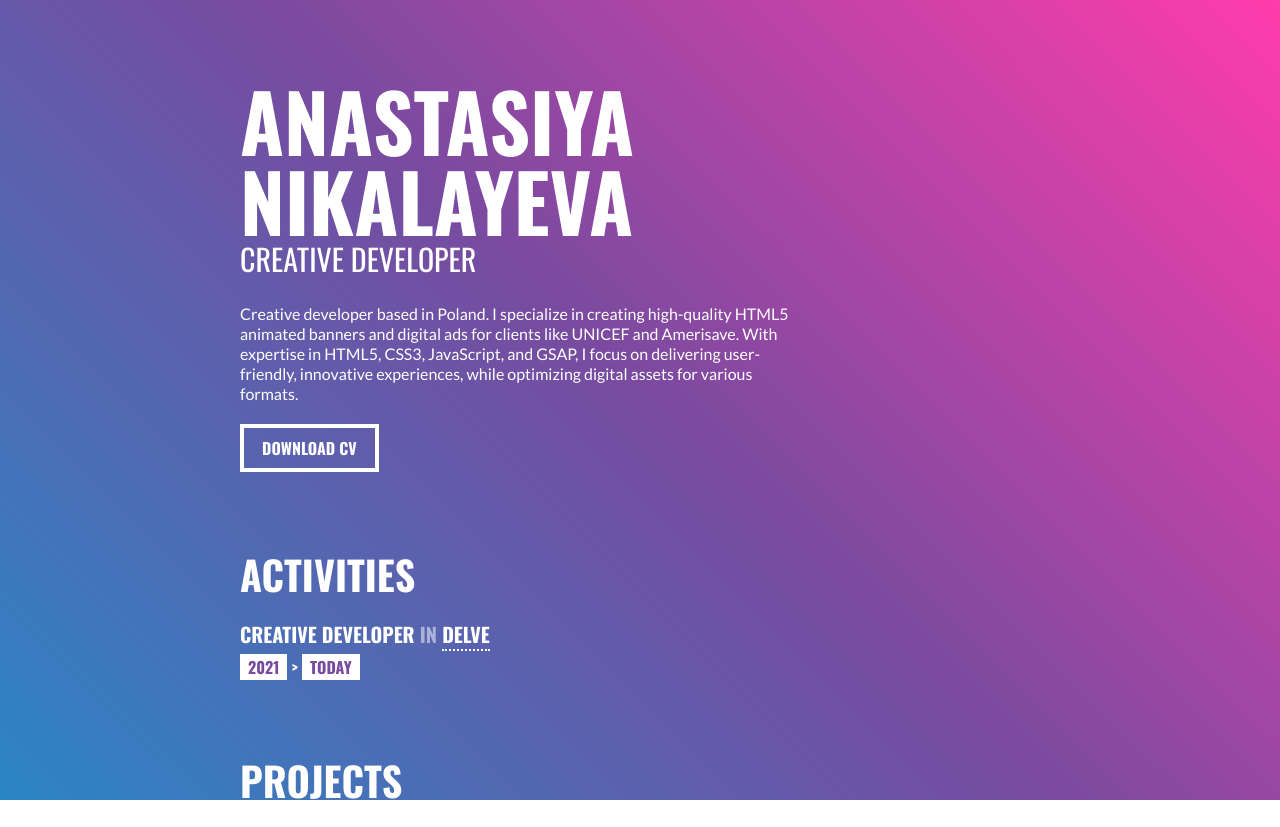
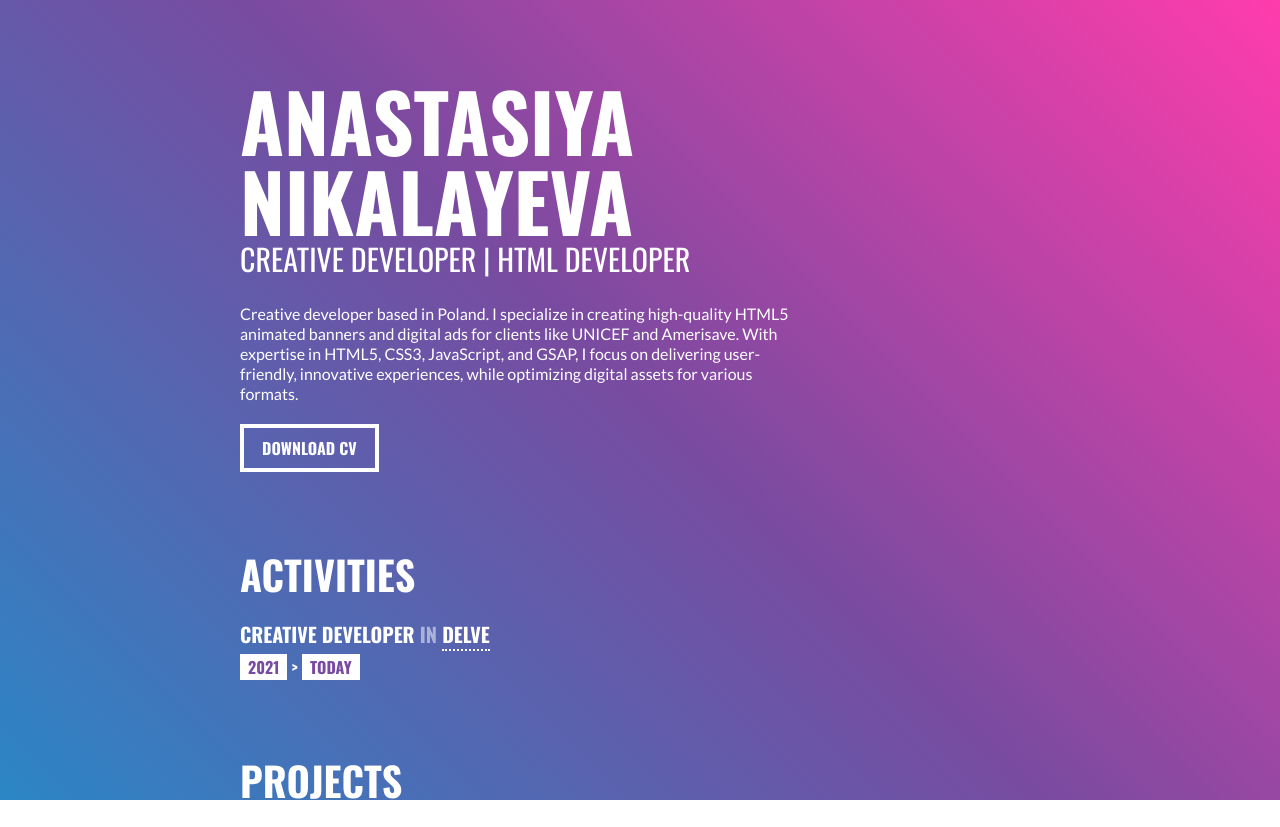
Before and after one commit to anastasiyanikalayeva/PortfolioHtml, a plain HTML site: page index.html in a window 1280 px wide. Shown: the top 827 px of the page. Drawn offline with nearby package versions, Linux system fonts and the light colour scheme.

Commit message:
Html update

```diff
--- a/index.html
+++ b/index.html
@@ -18,12 +18,12 @@
     <main class="content">
         <section class="section introduction">
             <h1 class="title">Anastasiya Nikalayeva</h1>
-            <h1 class="sub-title">Creative developer</h1>
+            <h1 class="sub-title">Creative developer | HTML Developer</h1>
             <p class="description">Creative developer based in Poland. I specialize in creating high-quality HTML5
                 animated banners and digital ads for clients like UNICEF and Amerisave. With expertise in HTML5,
                 CSS3, JavaScript, and GSAP, I focus on delivering user-friendly, innovative experiences, while
                 optimizing digital assets for various formats.</p>
-            <a class="button" href="./Anastasiya Nikalayeva - Creative Developer.pdf" download>
+            <a class="button" href="./HTML Developer - Anastasiya Nikalayeva.pdf" download>
                 <span class="border"></span>
                 <span class="label">Download CV</span>
                 <span class="label-hover">
```
Also changed, not shown: 2 other files.
